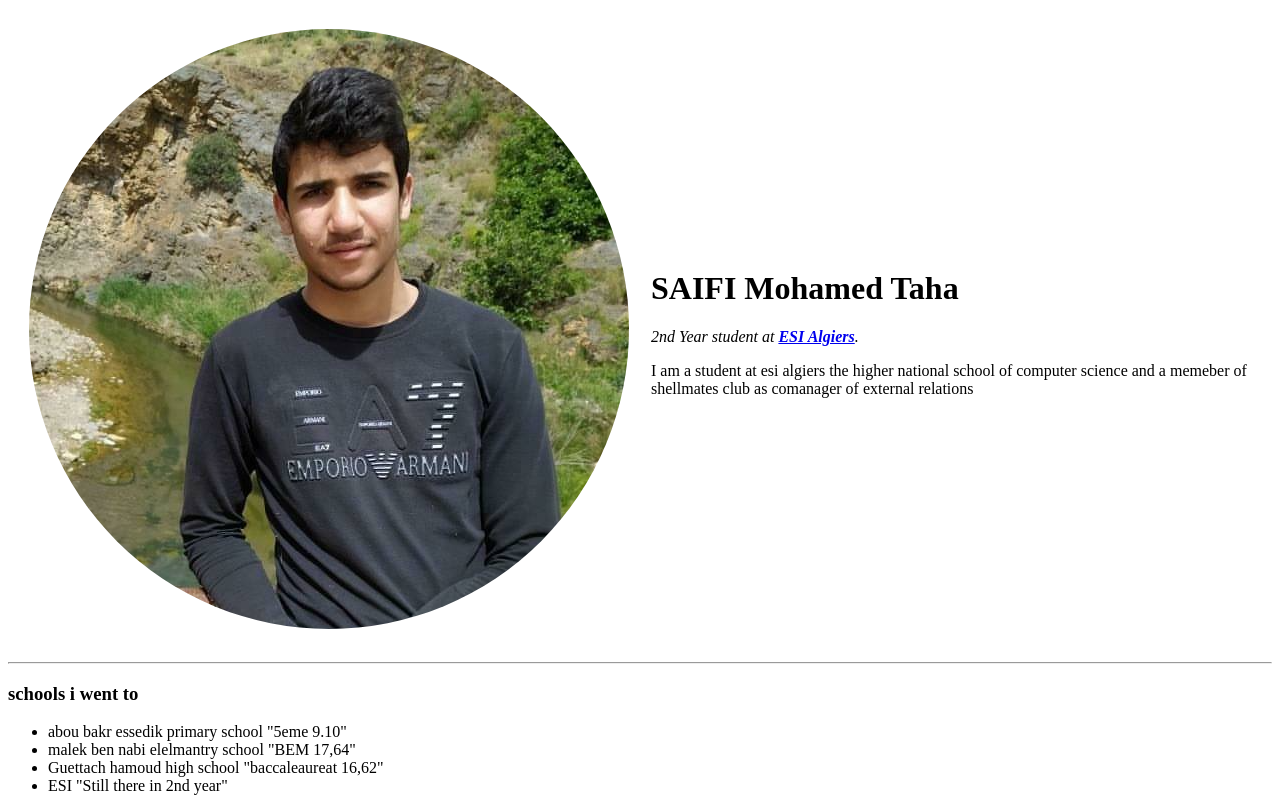
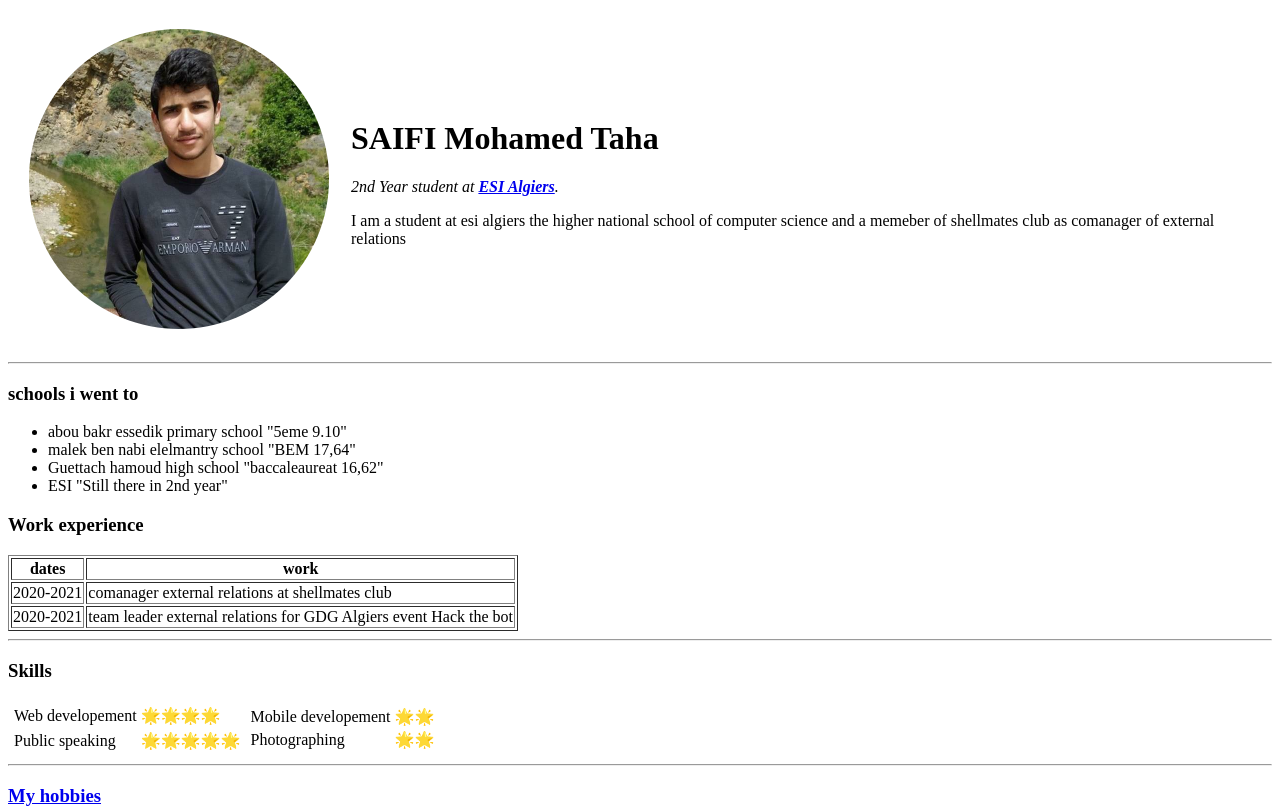
Before and after one commit to taha-saifi/cv, a plain HTML site: page index.html in a window 1280 px wide. Shown: the top 809 px of the page. Drawn offline with Linux system fonts and the light colour scheme.

Commit message:
Update index.html

```diff
--- a/index.html
+++ b/index.html
@@ -12,7 +12,7 @@
     <table cellspacing="20">
         <tr>
             <td>
-                <img src="./images/circle-cropped.png" alt="SAIFI Mohamed Taha image">
+                <img src="./images/circle-cropped.png" width="300" alt="SAIFI Mohamed Taha image">
             </td>
             <td>
                 <h1>SAIFI Mohamed Taha</h1>
```
